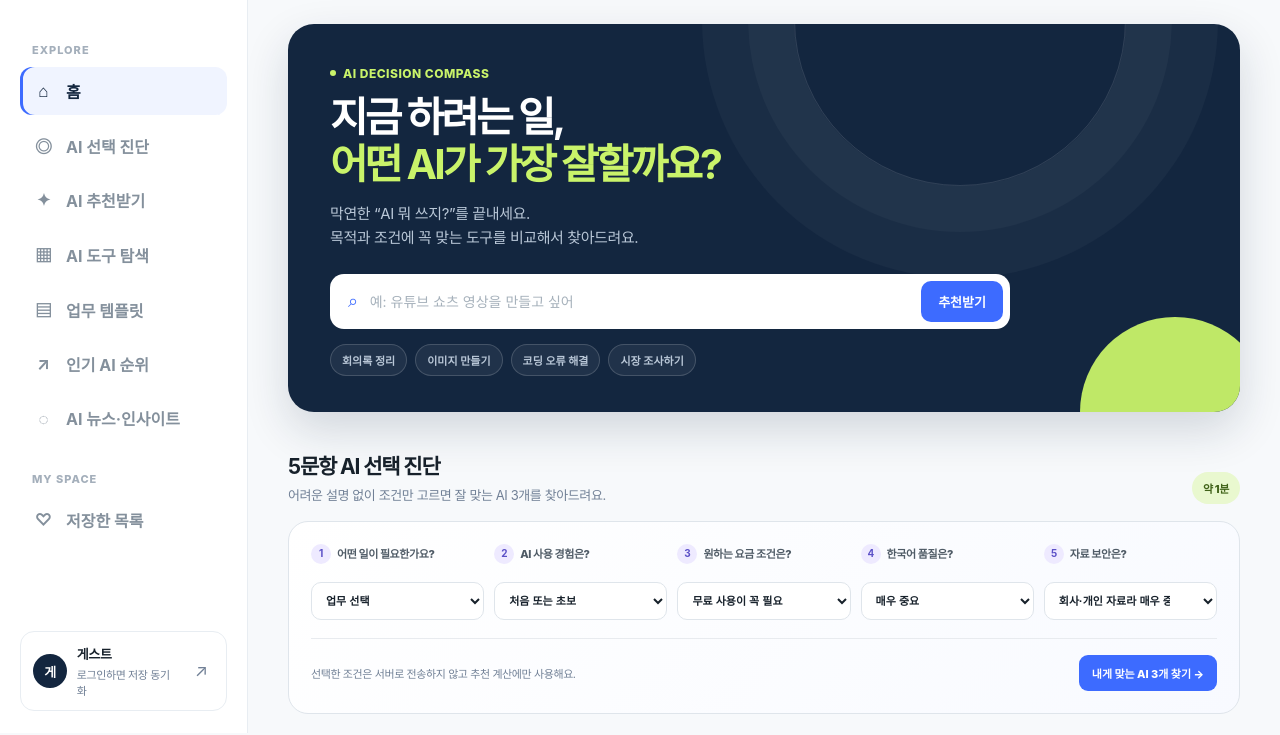
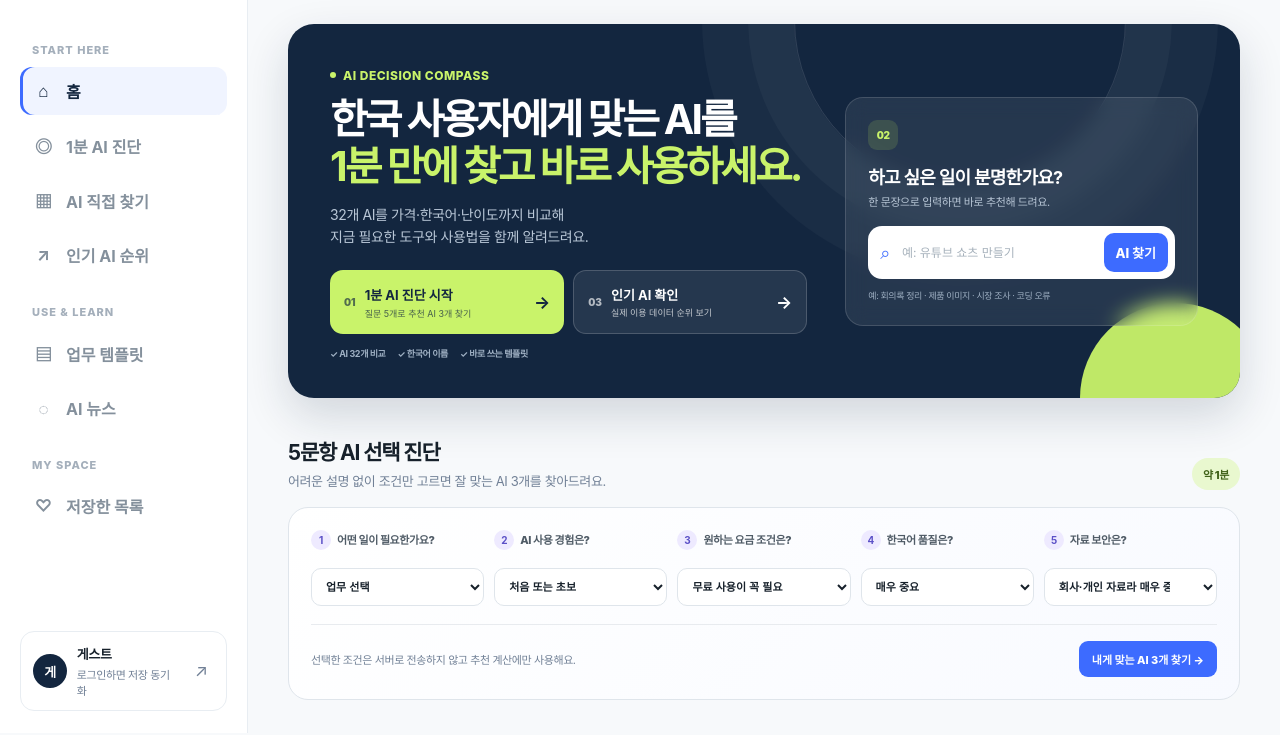
Before and after one commit to a01057674471-dot/ai-navigator, a website: page index.html in a window 1280 px wide. Shown: the part 67-802 px from the top of the page. Drawn offline with nearby package versions, Linux system fonts and the light colour scheme; no server answers.

Commit message:
Simplify homepage around three primary actions

```diff
--- a/index.html
+++ b/index.html
@@ -73,17 +73,36 @@
     .notification-dot { position: absolute; top: 8px; right: 8px; width: 6px; height: 6px; border-radius: 50%; background: var(--orange); }
     .main-content { max-width: 1240px; margin: 0 auto; padding: 28px 40px 70px; }
     .hero {
-      position: relative; overflow: hidden; min-height: 266px; padding: 36px 42px;
+      position: relative; overflow: hidden; min-height: 340px; padding: 38px 42px;
       border-radius: 26px; color: #fff; background: var(--navy);
       box-shadow: 0 18px 45px rgba(19, 38, 63, .16);
     }
     .hero::before { content: ""; position: absolute; width: 330px; height: 330px; top: -170px; right: 12%; border: 1px solid rgba(255,255,255,.12); border-radius: 50%; box-shadow: 0 0 0 46px rgba(255,255,255,.03), 0 0 0 92px rgba(255,255,255,.03); }
     .hero::after { content: ""; position: absolute; width: 190px; height: 190px; right: -30px; bottom: -95px; background: var(--lime); border-radius: 50%; opacity: .95; }
+    .hero-layout { position: relative; z-index: 1; display: grid; grid-template-columns: minmax(0, 1.15fr) minmax(310px, .85fr); align-items: center; gap: 38px; }
     .hero-copy { position: relative; z-index: 1; max-width: 680px; }
     .eyebrow { display: inline-flex; align-items: center; gap: 7px; margin-bottom: 13px; color: var(--lime); font-size: 12px; font-weight: 800; letter-spacing: .04em; }
     .eyebrow i { width: 6px; height: 6px; border-radius: 50%; background: var(--lime); }
     h1 { margin: 0; font-size: clamp(28px, 3.2vw, 42px); line-height: 1.15; letter-spacing: -.07em; }
-    .hero p { margin: 14px 0 24px; color: #b9c7d7; font-size: 15px; line-height: 1.6; }
+    .hero p { margin: 14px 0 22px; color: #b9c7d7; font-size: 14px; line-height: 1.6; }
+    .hero-actions { display: grid; grid-template-columns: 1fr 1fr; gap: 9px; }
+    .hero-action { position: relative; display: grid; grid-template-columns: auto 1fr auto; gap: 2px 9px; align-items: center; padding: 14px; border-radius: 13px; text-align: left; }
+    .hero-action.primary { color: var(--navy); background: var(--lime); }
+    .hero-action.secondary { color: #fff; border: 1px solid rgba(255,255,255,.18); background: rgba(255,255,255,.08); }
+    .hero-action > span { grid-row: 1 / 3; color: currentColor; font-size: 10px; font-weight: 900; opacity: .65; }
+    .hero-action strong { font-size: 13px; }
+    .hero-action small { color: currentColor; font-size: 9px; opacity: .72; }
+    .hero-action b { grid-column: 3; grid-row: 1 / 3; font-size: 17px; }
+    .hero-action:hover { transform: translateY(-2px); }
+    .hero-proof { display: flex; flex-wrap: wrap; gap: 12px; margin-top: 13px; color: #9fb0c3; font-size: 9px; font-weight: 750; }
+    .hero-search-panel { position: relative; padding: 22px; border: 1px solid rgba(255,255,255,.14); border-radius: 18px; background: rgba(255,255,255,.08); backdrop-filter: blur(10px); }
+    .hero-search-number { display: inline-grid; width: 30px; height: 30px; place-items: center; border-radius: 9px; background: rgba(192,238,85,.15); color: var(--lime); font-size: 10px; font-weight: 900; }
+    .hero-search-panel h2 { margin: 13px 0 5px; font-size: 18px; letter-spacing: -.04em; }
+    .hero-search-panel > p { margin: 0 0 15px; font-size: 11px; }
+    .hero-search-panel .search-wrap { padding-left: 12px; }
+    .hero-search-panel .search-input { font-size: 12px; }
+    .hero-search-panel .search-submit { padding: 10px 12px; white-space: nowrap; }
+    .hero-search-help { display: block; margin-top: 10px; color: #9fb0c3; font-size: 9px; line-height: 1.5; }
     .search-wrap { display: flex; align-items: center; max-width: 680px; padding: 7px 7px 7px 18px; background: #fff; border-radius: 14px; }
     .search-symbol { color: var(--blue); font-size: 18px; }
     .search-input { min-width: 0; flex: 1; padding: 7px 12px; color: var(--ink); outline: none; border: 0; font-size: 14px; }
@@ -381,12 +400,14 @@
       .breadcrumb { font-size: 12px; }
       .main-content { padding: 20px 18px 40px; }
       .hero { min-height: auto; padding: 27px 22px 25px; border-radius: 21px; }
+      .hero-layout { grid-template-columns: 1fr; gap: 22px; }
       h1 { font-size: 28px; }
       .hero p { font-size: 13px; }
+      .hero-actions { grid-template-columns: 1fr; }
+      .hero-proof { gap: 8px; }
+      .hero-search-panel { padding: 17px; }
       .search-wrap { padding-left: 13px; }
       .search-submit { padding: 10px 12px; }
-      .quick-searches { gap: 6px; }
-      .quick-chip { font-size: 10px; }
       .advanced-filters { align-items: stretch; padding: 12px; }
       .tool-detail-grid { grid-template-columns: 1fr 1fr; }
       .prompt-box pre { padding: 38px 0 0; }
@@ -439,17 +460,19 @@
       <a class="brand" href="#top" aria-label="AI 네비게이터 홈">
         <span class="brand-mark">✦</span><span class="brand-name">AI <span>네비게이터</span></span>
       </a>
-      <div class="nav-label">EXPLORE</div>
+      <div class="nav-label">START HERE</div>
       <nav class="side-nav">
         <button class="nav-item active" data-scroll="top"><span class="nav-icon">⌂</span>홈</button>
-        <button class="nav-item" data-scroll="diagnosis"><span class="nav-icon">◎</span>AI 선택 진단</button>
-        <button class="nav-item" data-scroll="recommend"><span class="nav-icon">✦</span>AI 추천받기</button>
-        <button class="nav-item" data-scroll="directory"><span class="nav-icon">▦</span>AI 도구 탐색</button>
+        <button class="nav-item" data-scroll="diagnosis"><span class="nav-icon">◎</span>1분 AI 진단</button>
+        <button class="nav-item" data-scroll="directory"><span class="nav-icon">▦</span>AI 직접 찾기</button>
+        <button class="nav-item" data-scroll="popularity"><span class="nav-icon">↗</span>인기 AI 순위</button>
+      </nav>
+      <div class="nav-label" style="margin-top:26px">USE & LEARN</div>
+      <nav class="side-nav">
         <button class="nav-item" data-scroll="templates"><span class="nav-icon">▤</span>업무 템플릿</button>
-        <button class="nav-item" data-scroll="popularity"><span class="nav-icon">↗</span>인기 AI 순위</button>
-        <button class="nav-item" data-scroll="news"><span class="nav-icon">◌</span>AI 뉴스·인사이트</button>
+        <button class="nav-item" data-scroll="news"><span class="nav-icon">◌</span>AI 뉴스</button>
       </nav>
-      <div class="nav-label" style="margin-top:30px">MY SPACE</div>
+      <div class="nav-label" style="margin-top:26px">MY SPACE</div>
       <nav class="side-nav">
         <button class="nav-item" data-scroll="saved"><span class="nav-icon">♡</span>저장한 목록</button>
         <button class="nav-item" id="admin-nav" data-scroll="admin" hidden><span class="nav-icon">▣</span>뉴스 관리자</button>
@@ -463,16 +486,28 @@
       <header class="topbar"><div class="breadcrumb">월요일, 7월 20일 <span style="color:#cad2da">/</span> 오늘의 탐색 <span class="status-badge" id="data-status">데모 모드</span></div><div class="top-actions"><button class="icon-btn" data-toast="새로운 소식을 확인했어요." aria-label="알림" hidden>♢<i class="notification-dot"></i></button><button class="icon-btn" id="top-auth-action" aria-label="로그인">게</button></div></header>
       <div class="main-content">
         <section class="hero" aria-labelledby="hero-title">
-          <div class="hero-copy">
-            <div class="eyebrow"><i></i> AI DECISION COMPASS</div>
-            <h1 id="hero-title">지금 하려는 일,<br /><span style="color:var(--lime)">어떤 AI가 가장 잘할까요?</span></h1>
-            <p>막연한 “AI 뭐 쓰지?”를 끝내세요.<br />목적과 조건에 꼭 맞는 도구를 비교해서 찾아드려요.</p>
-            <form class="search-wrap" id="recommend-form">
-              <span class="search-symbol">⌕</span>
-              <input class="search-input" id="search-input" autocomplete="off" placeholder="예: 유튜브 쇼츠 영상을 만들고 싶어" aria-label="원하는 작업 입력" />
-              <button class="search-submit" type="submit">추천받기</button>
-            </form>
-            <div class="quick-searches"><button type="button" class="quick-chip">회의록 정리</button><button type="button" class="quick-chip">이미지 만들기</button><button type="button" class="quick-chip">코딩 오류 해결</button><button type="button" class="quick-chip">시장 조사하기</button></div>
+          <div class="hero-layout">
+            <div class="hero-copy">
+              <div class="eyebrow"><i></i> AI DECISION COMPASS</div>
+              <h1 id="hero-title">한국 사용자에게 맞는 AI를<br /><span style="color:var(--lime)">1분 만에 찾고 바로 사용하세요.</span></h1>
+              <p>32개 AI를 가격·한국어·난이도까지 비교해<br />지금 필요한 도구와 사용법을 함께 알려드려요.</p>
+              <div class="hero-actions">
+                <button class="hero-action primary" type="button" data-scroll="diagnosis"><span>01</span><strong>1분 AI 진단 시작</strong><small>질문 5개로 추천 AI 3개 찾기</small><b>→</b></button>
+                <button class="hero-action secondary" type="button" data-scroll="popularity"><span>03</span><strong>인기 AI 확인</strong><small>실제 이용 데이터 순위 보기</small><b>→</b></button>
+              </div>
+              <div class="hero-proof"><span>✓ AI 32개 비교</span><span>✓ 한국어 이름</span><span>✓ 바로 쓰는 템플릿</span></div>
+            </div>
+            <div class="hero-search-panel">
+              <div class="hero-search-number">02</div>
+              <h2>하고 싶은 일이 분명한가요?</h2>
+              <p>한 문장으로 입력하면 바로 추천해 드려요.</p>
+              <form class="search-wrap" id="recommend-form">
+                <span class="search-symbol">⌕</span>
+                <input class="search-input" id="search-input" autocomplete="off" placeholder="예: 유튜브 쇼츠 만들기" aria-label="원하는 작업 입력" />
+                <button class="search-submit" type="submit">AI 찾기</button>
+              </form>
+              <small class="hero-search-help">예: 회의록 정리 · 제품 이미지 · 시장 조사 · 코딩 오류</small>
+            </div>
           </div>
         </section>
 
@@ -640,7 +675,7 @@
       </div>
     </main>
   </div>
-  <nav class="mobile-nav"><button class="active" data-scroll="top"><span>⌂</span>홈</button><button data-scroll="recommend"><span>✦</span>추천</button><button data-scroll="directory"><span>▦</span>탐색</button><button data-scroll="news"><span>◌</span>뉴스</button></nav>
+  <nav class="mobile-nav"><button class="active" data-scroll="top"><span>⌂</span>홈</button><button data-scroll="diagnosis"><span>◎</span>진단</button><button data-scroll="directory"><span>▦</span>탐색</button><button data-scroll="popularity"><span>↗</span>인기</button></nav>
   <div class="compare-tray" id="compare-tray" hidden>
     <div class="compare-tray-copy"><strong><span id="compare-count">0</span>/3개 선택</strong><small id="compare-names">비교할 AI를 2개 이상 선택하세요.</small></div>
     <div class="compare-tray-actions"><button class="compare-clear-btn" id="compare-clear" type="button">초기화</button><button class="compare-open-btn" id="compare-open" type="button" disabled>전용 비교 보기</button></div>
```
